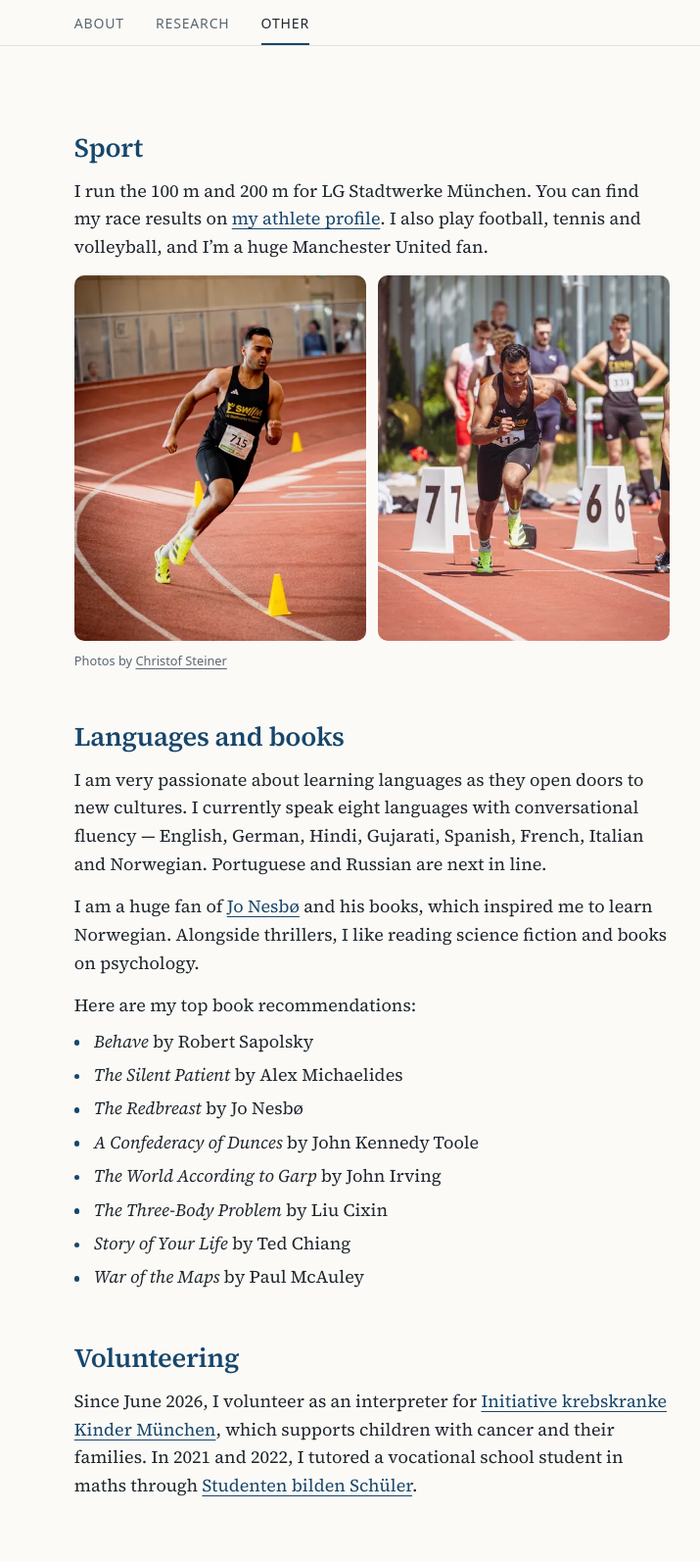
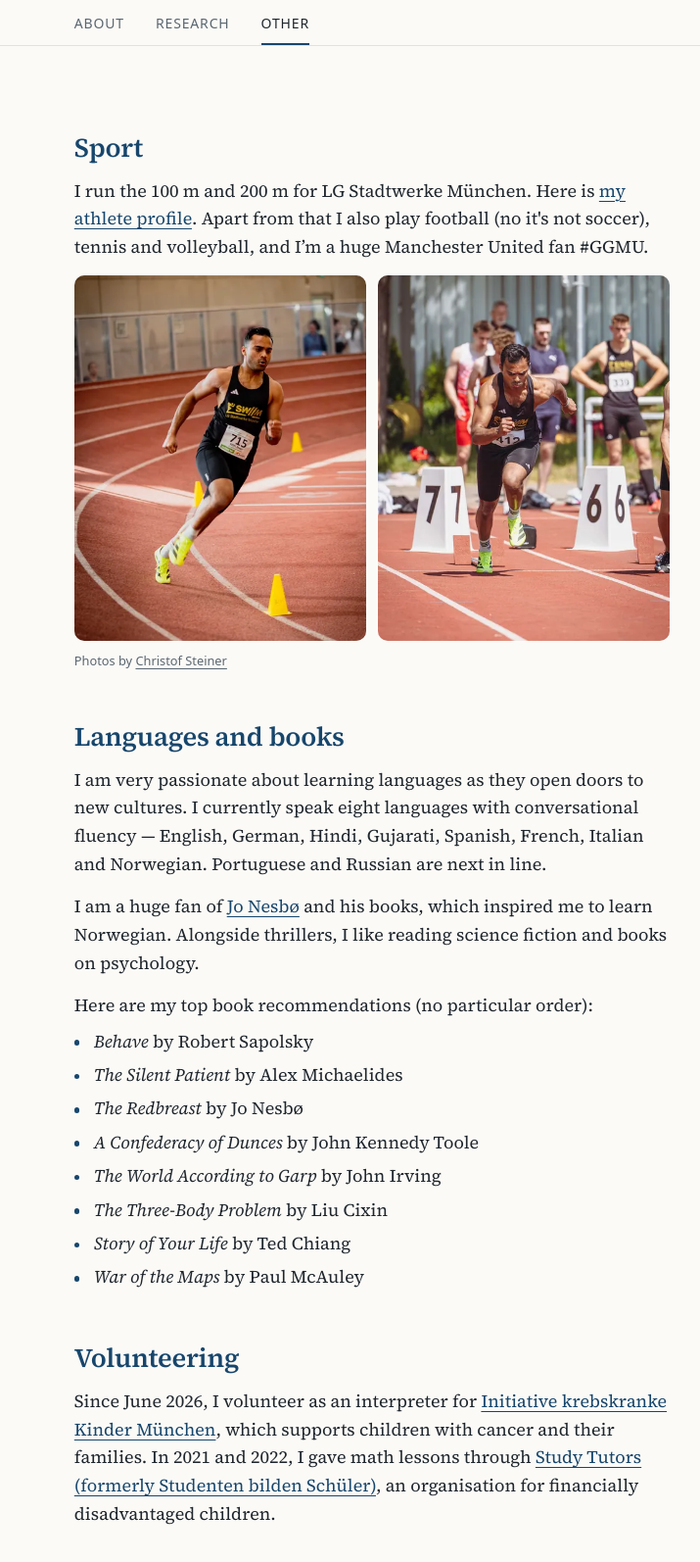
Before and after one commit to peterhalde/peterhalde.github.io, a plain HTML site: page other.html in a window 1280 px wide. Shown: the full height of the page at 98% size, 401-1116 px from the left. Drawn offline with Linux system fonts and the light colour scheme.

Commit message:
Revise content in other.html for clarity and detail
Updated personal information and improved clarity in the volunteering section.

```diff
--- a/other.html
+++ b/other.html
@@ -45,10 +45,10 @@
     <main>
       <section>
         <h2>Sport</h2>
-        <p>I run the 100 m and 200 m for LG Stadtwerke München. You can find my race results on <a href="https://ladv.de/leistungsdatenbank/athletenprofil/517882/Dheer-Patel.htm">my athlete profile</a>. I also play football, tennis and volleyball, and I’m a huge Manchester United fan.</p>
+        <p>I run the 100 m and 200 m for LG Stadtwerke München. Here is <a href="https://ladv.de/leistungsdatenbank/athletenprofil/517882/Dheer-Patel.htm">my athlete profile</a>. Apart from that I also play football (no it's not soccer), tennis and volleyball, and I’m a huge Manchester United fan #GGMU.</p>
         <figure class="photos">
-          <img src="images/sprint-bend-480.webp" srcset="images/sprint-bend-480.webp 480w, images/sprint-bend-960.webp 960w" sizes="(max-width: 46rem) calc((100vw - 3.25rem) / 2), 19rem" width="480" height="600" alt="Dheer Patel running the bend of an indoor track for LG Stadtwerke München" loading="lazy" decoding="async" draggable="false">
-          <img src="images/sprint-start-480.webp" srcset="images/sprint-start-480.webp 480w, images/sprint-start-960.webp 960w" sizes="(max-width: 46rem) calc((100vw - 3.25rem) / 2), 19rem" width="480" height="600" alt="Dheer Patel accelerating out of the starting blocks in an outdoor sprint" loading="lazy" decoding="async" draggable="false">
+          <img src="images/sprint-bend-480.webp" srcset="images/sprint-bend-480.webp 480w, images/sprint-bend-960.webp 960w" sizes="(max-width: 46rem) calc((100vw - 3.25rem) / 2), 19rem" width="480" height="600" loading="lazy" decoding="async" draggable="false">
+          <img src="images/sprint-start-480.webp" srcset="images/sprint-start-480.webp 480w, images/sprint-start-960.webp 960w" sizes="(max-width: 46rem) calc((100vw - 3.25rem) / 2), 19rem" width="480" height="600" loading="lazy" decoding="async" draggable="false">
           <figcaption>Photos by <a href="https://christofsteiner.com/">Christof Steiner</a></figcaption>
         </figure>
       </section>
@@ -57,7 +57,7 @@
         <h2>Languages and books</h2>
         <p>I am very passionate about learning languages as they open doors to new cultures. I currently speak eight languages with conversational fluency — English, German, Hindi, Gujarati, Spanish, French, Italian and Norwegian. Portuguese and Russian are next in line.</p>
         <p>I am a huge fan of <a href="https://jonesbo.com/">Jo Nesbø</a> and his books, which inspired me to learn Norwegian. Alongside thrillers, I like reading science fiction and books on psychology.</p>
-        <p>Here are my top book recommendations:</p>
+        <p>Here are my top book recommendations (no particular order):</p>
         <ul class="books" role="list">
           <li><span><cite>Behave</cite> by Robert Sapolsky</span></li>
           <li><span><cite>The Silent Patient</cite> by Alex Michaelides</span></li>
@@ -72,7 +72,7 @@
 
       <section>
         <h2>Volunteering</h2>
-        <p>Since June 2026, I volunteer as an interpreter for <a href="https://krebs-bei-kindern.de/">Initiative krebskranke Kinder München</a>, which supports children with cancer and their families. In 2021 and 2022, I tutored a vocational school student in maths through <a href="https://studytutors.de/">Studenten bilden Schüler</a>.</p>
+        <p>Since June 2026, I volunteer as an interpreter for <a href="https://krebs-bei-kindern.de/">Initiative krebskranke Kinder München</a>, which supports children with cancer and their families. In 2021 and 2022, I gave math lessons through <a href="https://studytutors.de/">Study Tutors (formerly Studenten bilden Schüler)</a>, an organisation for financially disadvantaged children.</p>
       </section>
     </main>
   </div>
```
